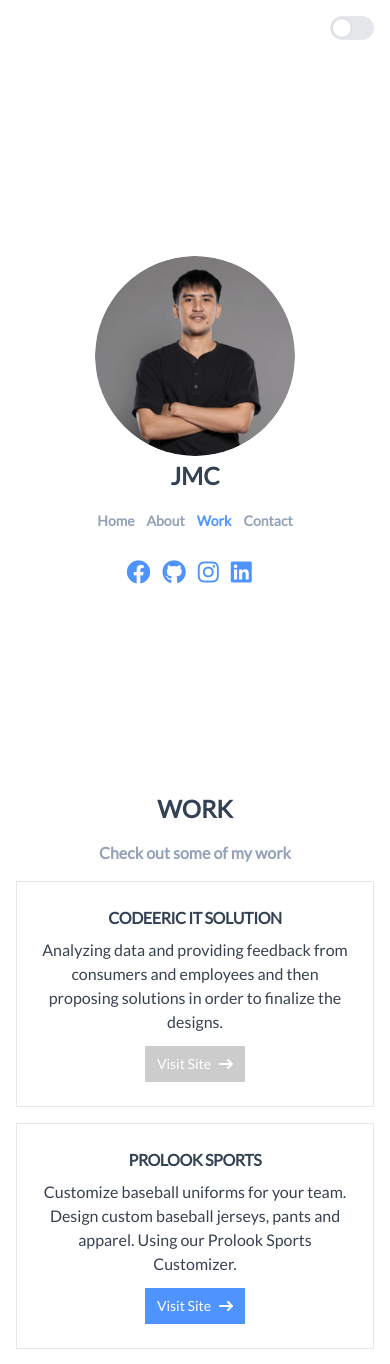
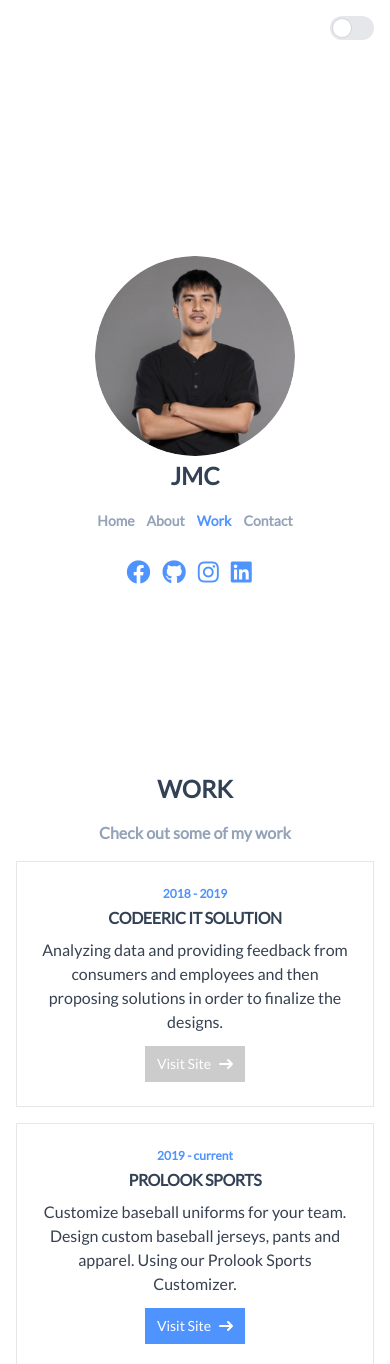
Before and after one commit to iamjowin/my-portfolio, a Vue app: page /work in a window 390 px wide. Shown: the top 1364 px of the page. Built offline with nearby package versions, Linux system fonts and the light colour scheme.

Commit message:
update user interface v3

```diff
--- a/src/App.vue
+++ b/src/App.vue
@@ -30,7 +30,7 @@
     <div class="fixed top-4 right-4 z-10">
         <label class="relative inline-flex items-center cursor-pointer">
             <input type="checkbox" value="" @change="toggleTheme" class="sr-only peer">
-            <div class="w-11 h-6 bg-gray-200 peer-focus:outline-none peer-focus:ring-4 peer-focus:ring-reed-300 dark:peer-focus:ring-blue-800 rounded-full peer dark:bg-gray-700 peer-checked:after:translate-x-full peer-checked:after:border-white after:content-[''] after:absolute after:top-[2px] after:left-[2px] after:bg-white after:border-gray-300 after:border after:rounded-full after:h-5 after:w-5 after:transition-all dark:border-gray-600 peer-checked:bg-gray-600"></div>
+            <div class="w-11 h-6 bg-gray-200 rounded-full peer dark:bg-gray-700 peer-checked:after:translate-x-full peer-checked:after:border-white after:content-[''] after:absolute after:top-[2px] after:left-[2px] after:bg-white after:border-gray-300 after:border after:rounded-full after:h-5 after:w-5 after:transition-all dark:border-gray-600 peer-checked:bg-gray-600"></div>
         </label>
     </div>
     <div class="lg:flex h-screen main-content">
--- a/src/responsive.css
+++ b/src/responsive.css
@@ -7,4 +7,9 @@
     .technologies-list {
         text-align: -webkit-center;
     }
+
+    .work-date {
+        text-align: center;
+        margin-bottom: 4px;
+    }
 }
--- a/src/views/About.vue
+++ b/src/views/About.vue
@@ -2,7 +2,7 @@
     <div>
         <h1 class="text-2xl font-bold mb-4 text-slate-700">ABOUT</h1>
         <h1 class="font-bold mb-4 text-slate-400">Hi. I'm Jowin, nice to meet you, Please take a look around.</h1>
-        <p class="text-slate-700">Currently, I work at PROLOOK SPORTS. I've been there for just over 4 years. My responsibilities include implementing and maintaining in all existing projects. I love non-strict environment because I can think clearly and focus on what I'm doing.</p>
+        <p class="text-slate-700 border p-4">Currently, I work at PROLOOK SPORTS. I've been there for just over 4 years. My responsibilities include implementing and maintaining in all existing projects. I love non-strict environment because I can think clearly and focus on what I'm doing.</p>
         <h1 class="font-bold mb-4 text-slate-400 mt-4">More about me</h1>
         <div>
             <Button
--- a/src/views/Home.vue
+++ b/src/views/Home.vue
@@ -3,7 +3,7 @@
         <p class="text-slate-700">Hi, my name is,</p>
         <h1 class="text-2xl font-bold mb-4 text-slate-700">JOWIN M CUETO</h1>
         <h1 class="font-bold mb-4 text-slate-400">I'm a Front End Developer</h1>
-        <p class="text-slate-700">Optimizing the user experience using HTML, JAVASCRIPT and CSS to bring concepts to life. Developing and maintaining the user interface, Implementing design on mobile websites, fixing bugs and testing for usability.</p>
+        <p class="text-slate-700 border p-4">Optimizing the user experience using HTML, JAVASCRIPT and CSS to bring concepts to life. Developing and maintaining the user interface, Implementing design on mobile websites, fixing bugs and testing for usability.</p>
         <h1 class="font-bold mb-4 text-slate-400 mt-8">Technologies I've work with</h1>
         <ul class="list-none p-0 mt-4 flex flex-row flex-wrap technologies-list">
             <li class="w-1/3 md:w-1/6 p-2">
--- a/src/views/Work.vue
+++ b/src/views/Work.vue
@@ -3,7 +3,8 @@
         <h1 class="text-2xl font-bold mb-4 text-slate-700">WORK</h1>
         <h1 class="font-bold mb-4 text-slate-400">Check out some of my work</h1>
         <div class="flex">
-            <div class=" max-w-sm p-6 bg-white border border-gray-200 dark:bg-gray-800 dark:border-gray-700">
+            <div class="max-w-sm p-6 bg-white border">
+                <div class="text-right text-xs text-[#4f93ff] font-bold work-date">2018 - 2019</div>
                 <a href="#">
                     <h5 class="mb-2 font-bold tracking-tight text-slate-700 dark:text-white">CODEERIC IT SOLUTION</h5>
                 </a>
@@ -18,7 +19,8 @@
         </div>
 
         <div class="flex">
-            <div class=" max-w-sm p-6 bg-white border border-gray-200 dark:bg-gray-800 dark:border-gray-700 mt-4">
+            <div class=" max-w-sm p-6 bg-white border mt-4">
+                <div class="text-right text-xs text-[#4f93ff] font-bold work-date">2019 - current</div>
                 <a href="#">
                     <h5 class="mb-2 font-bold tracking-tight text-slate-700 dark:text-white">PROLOOK SPORTS</h5>
                 </a>
```
